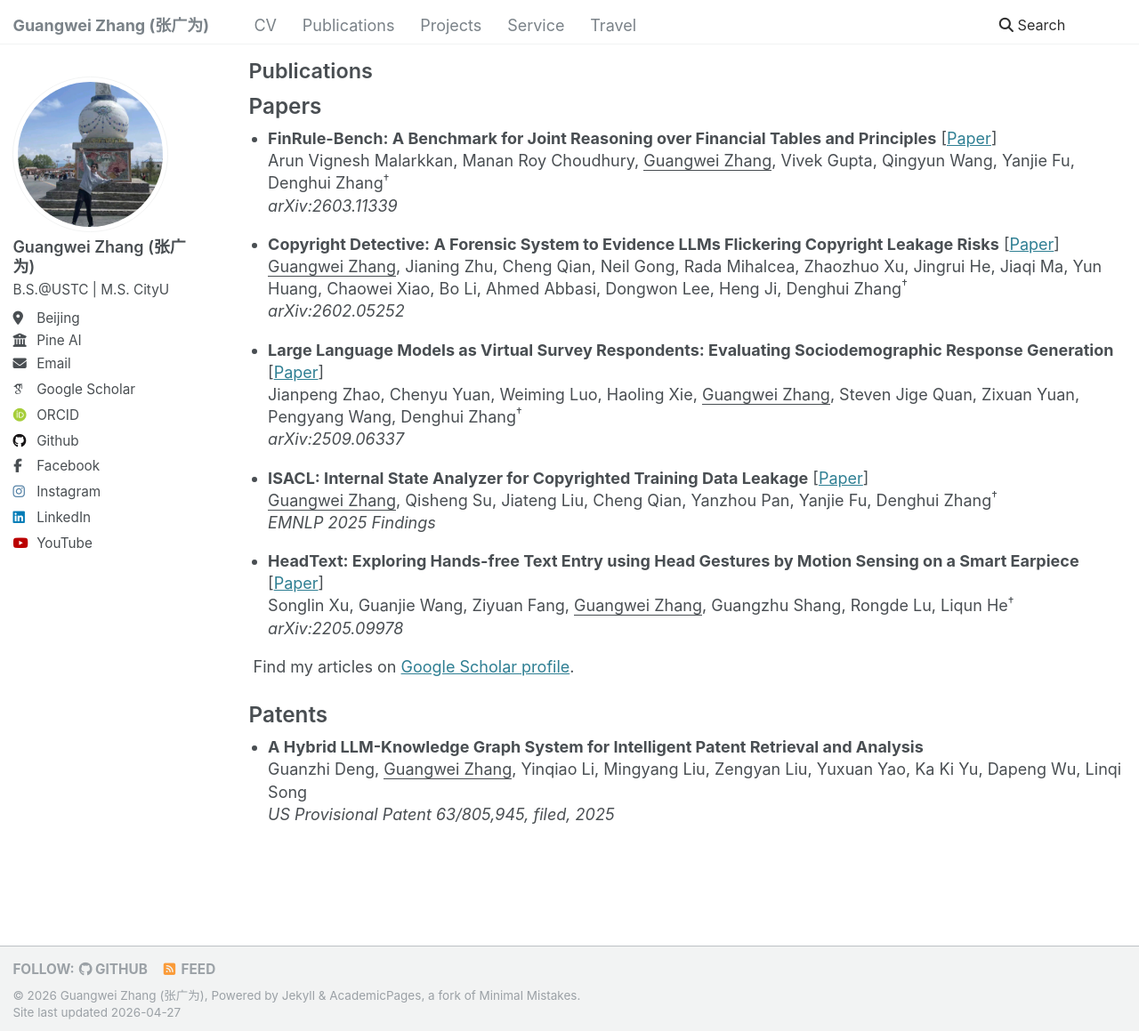
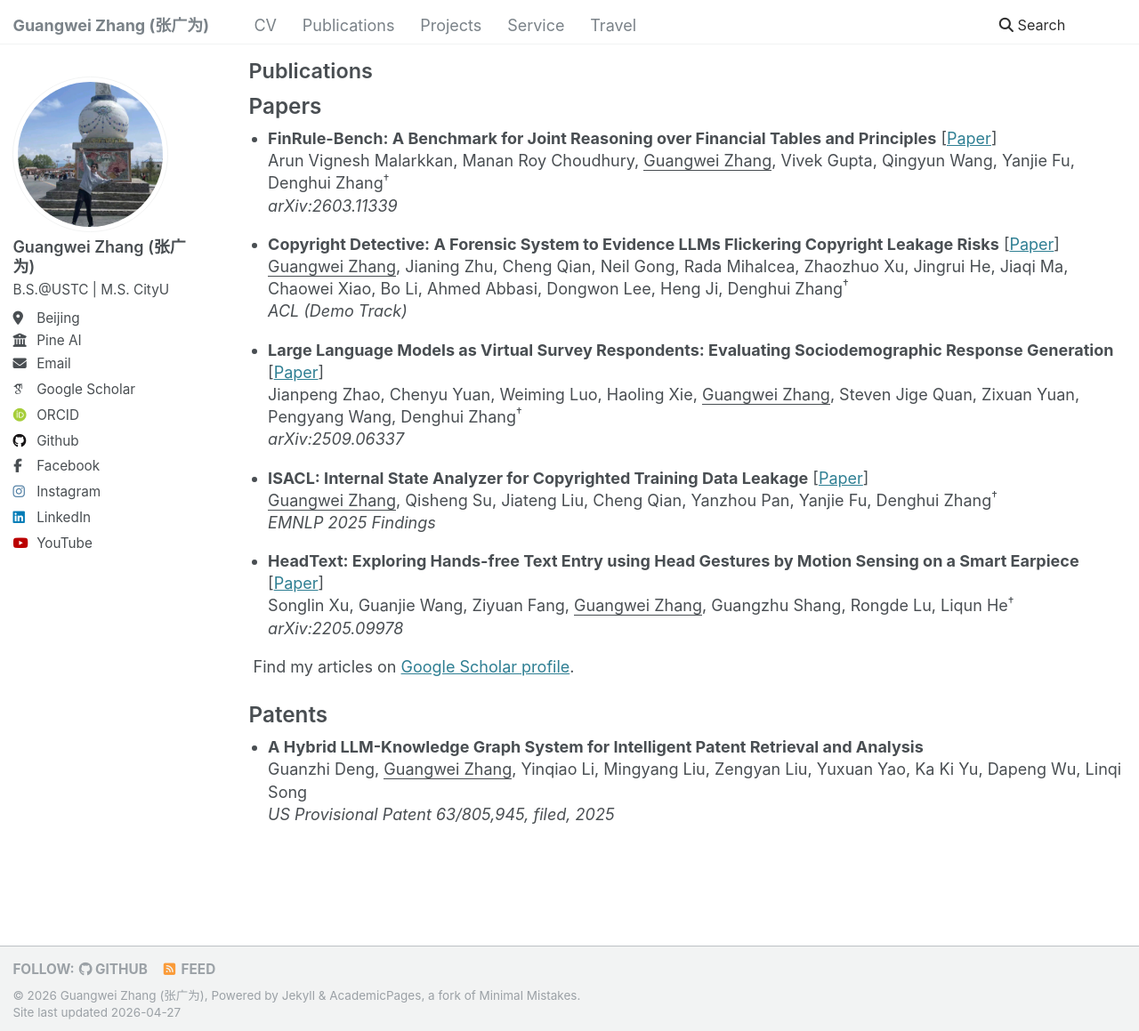
Before and after one commit to changhu73/changhu73.github.io, a Jekyll site: the page built from _pages/publications.html, in a window 1280 px wide and 1159 px high. Shown: the whole window at 89% size. Built offline with Jekyll 4.4.1, drawn with Linux system fonts in a browser that asks for light colours; some web fonts are replaced.

Commit message:
update paper

```diff
--- a/_pages/copyright-detective.html
+++ b/_pages/copyright-detective.html
@@ -1867,7 +1867,6 @@ author_profile: false
         <strong>Zhaozhuo Xu<sup>6</sup></strong>&nbsp;&nbsp;
         <strong>Jingrui He<sup>3</sup></strong>&nbsp;&nbsp;
         <strong>Jiaqi Ma<sup>3</sup></strong>&nbsp;&nbsp;
-        <strong>Yun Huang<sup>3</sup></strong>&nbsp;&nbsp;
         <strong>Chaowei Xiao<sup>7</sup></strong>
       </div>
       <div>
@@ -3242,7 +3241,7 @@ I hope this brings back some fond memories for you!">
     <div class="bibtex-wrapper">
       <pre class="bibtex-code" id="bibtex-content" data-action="copyBibtex" title="Click to copy">@misc{zhang2026copyrightdetectiveforensicevidence,
       title={Copyright Detective: A Forensic System to Evidence LLMs Flickering Copyright Leakage Risks},
-      author={Guangwei Zhang and Jianing Zhu and Cheng Qian and Neil Gong and Rada Mihalcea and Zhaozhuo Xu and Jingrui He and Jiaqi Ma and Yun Huang and Chaowei Xiao and Bo Li and Ahmed Abbasi and Dongwon Lee and Heng Ji and Denghui Zhang},
+  author={Guangwei Zhang and Jianing Zhu and Cheng Qian and Neil Gong and Rada Mihalcea and Zhaozhuo Xu and Jingrui He and Jiaqi Ma and Chaowei Xiao and Bo Li and Ahmed Abbasi and Dongwon Lee and Heng Ji and Denghui Zhang},
       year={2026},
       eprint={2602.05252},
       archivePrefix={arXiv},
--- a/_pages/publications.html
+++ b/_pages/publications.html
@@ -20,8 +20,8 @@ author_profile: true
 
   <li style="margin-bottom: 1em; line-height: 1.4;">
     <b>Copyright Detective: A Forensic System to Evidence LLMs Flickering Copyright Leakage Risks</b> [<a href="https://arxiv.org/abs/2602.05252">Paper</a>]<br>
-    <u>Guangwei Zhang</u>, Jianing Zhu, Cheng Qian, Neil Gong, Rada Mihalcea, Zhaozhuo Xu, Jingrui He, Jiaqi Ma, Yun Huang, Chaowei Xiao, Bo Li, Ahmed Abbasi, Dongwon Lee, Heng Ji, Denghui Zhang<sup>&dagger;</sup><br>
-    <i>arXiv:2602.05252</i>
+    <u>Guangwei Zhang</u>, Jianing Zhu, Cheng Qian, Neil Gong, Rada Mihalcea, Zhaozhuo Xu, Jingrui He, Jiaqi Ma, Chaowei Xiao, Bo Li, Ahmed Abbasi, Dongwon Lee, Heng Ji, Denghui Zhang<sup>&dagger;</sup><br>
+    <i>ACL (Demo Track)</i>
   </li>
 
 
```
Also changed, not shown: _pages/cv.md (+1 -0 lines).
